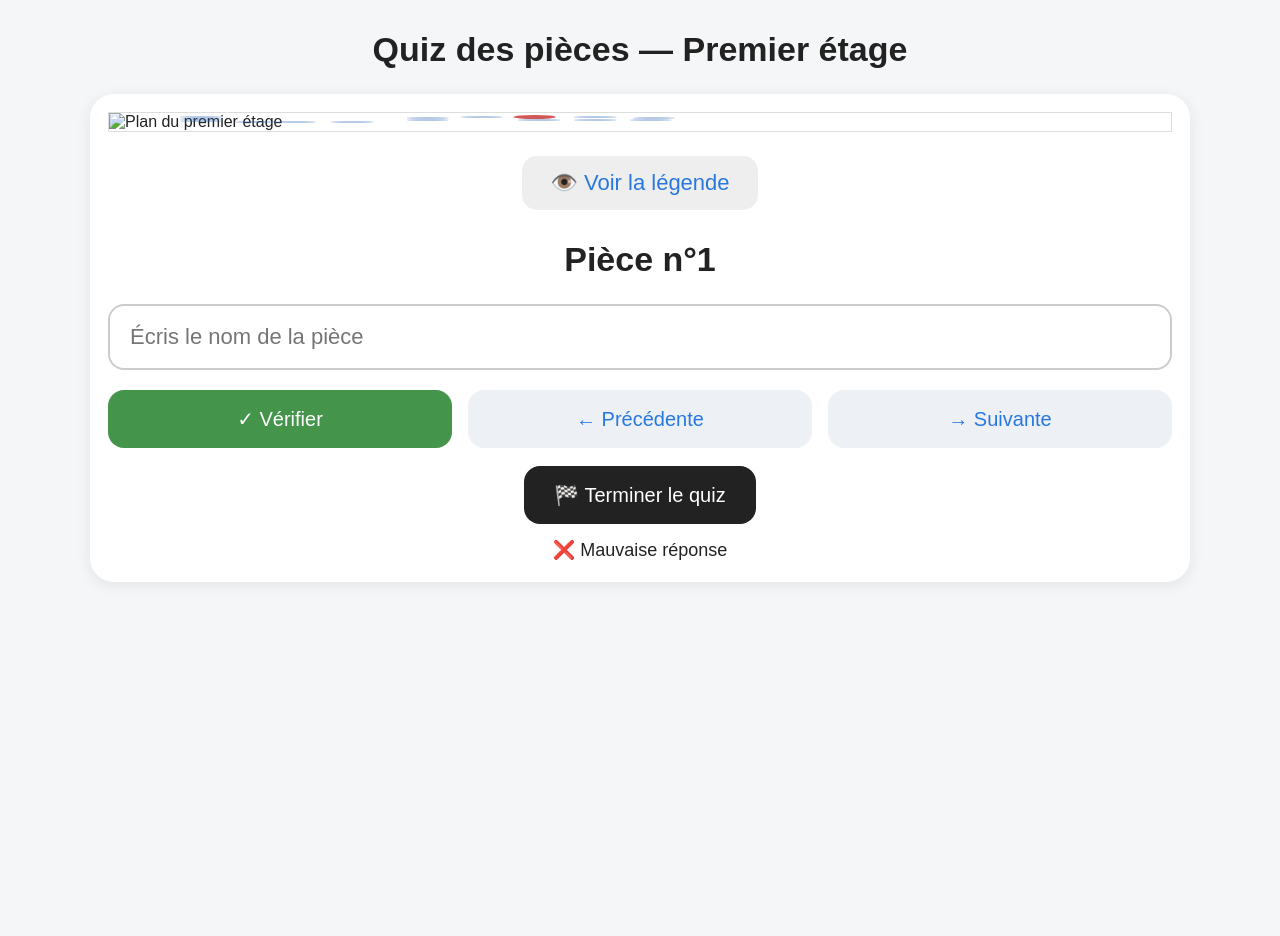
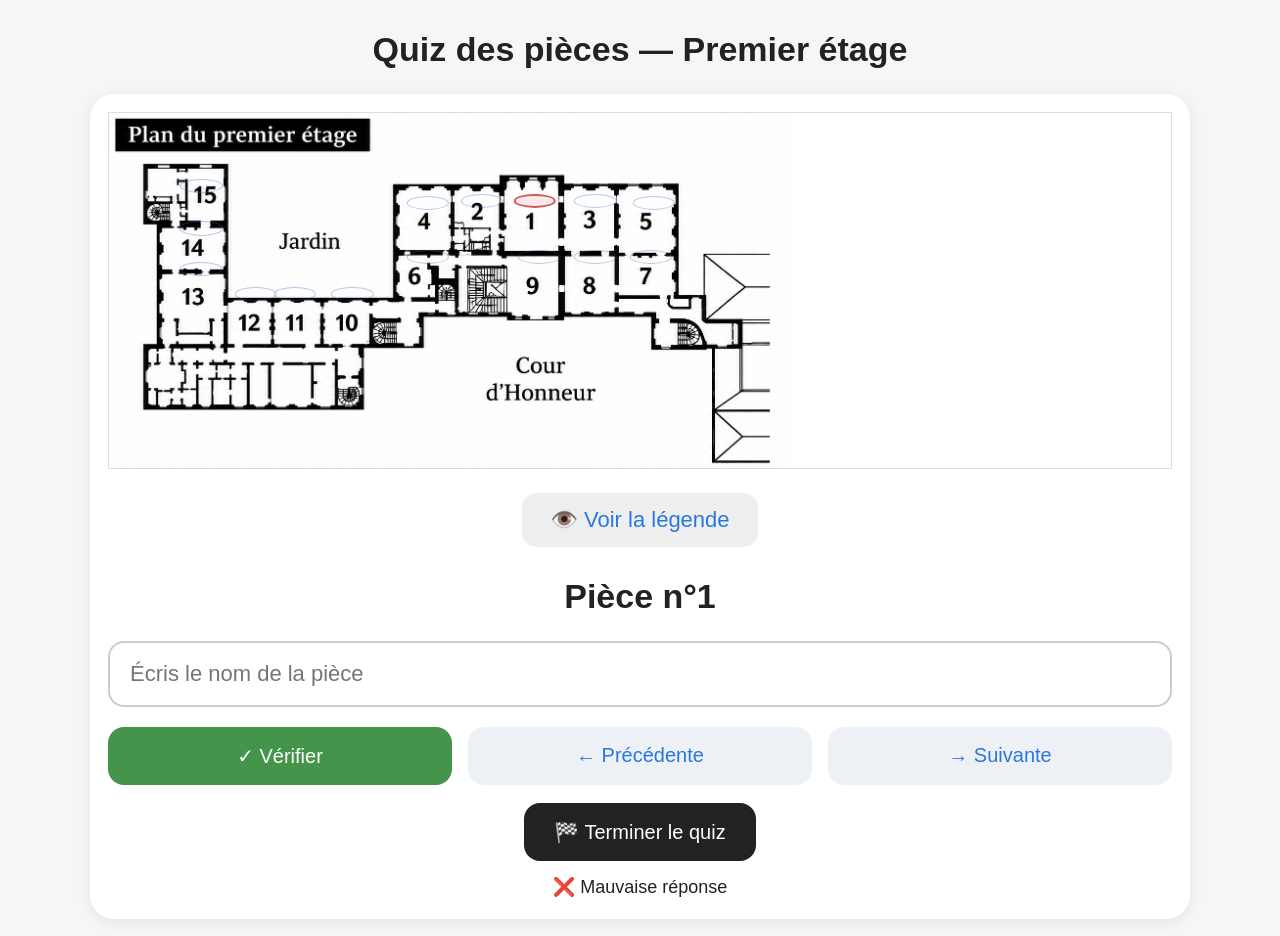
Before and after one commit to teamsec92/Quizz-premier-tage-, a plain HTML site: page index.html in a window 1280 px wide. Both pictures are taken after a click on the button "✓ Vérifier". Before the commit the page ends 800 px from the top, so only its background shows below. Drawn offline with Linux system fonts and the light colour scheme.

Commit message:
Update index.html

```diff
--- a/index.html
+++ b/index.html
@@ -3,7 +3,6 @@
 <head>
 <meta charset="UTF-8">
 <meta name="viewport" content="width=device-width, initial-scale=1.0">
-
 <title>Quiz des pièces — Premier étage</title>
 
 <style>
@@ -34,52 +33,39 @@ h1 {
     background: white;
     border-radius: 24px;
     padding: 18px;
-    box-shadow: 0 3px 15px rgba(0,0,0,0.08);
+    box-shadow: 0 3px 15px rgba(0,0,0,.08);
 }
 
-/* =========================
-   PLAN
-   ========================= */
-
+/* PLAN */
 .plan-container {
     position: relative;
     width: 100%;
     overflow: hidden;
     border: 1px solid #ddd;
     background: white;
+    line-height: 0;
 }
 
 .plan-image {
     display: block;
     width: 100%;
     height: auto;
-
-    /* Cache uniquement la légende à droite */
     clip-path: inset(0 36% 0 0);
 }
 
-
-/* =========================
-   PASTILLES
-   ========================= */
-
+/* PASTILLES */
 .room {
     position: absolute;
     width: 4%;
     height: 4%;
     transform: translate(-50%, -50%);
     z-index: 5;
-
     background: transparent;
     border: 1px solid rgba(40, 100, 180, 0.35);
     border-radius: 50%;
-
     padding: 0;
     cursor: pointer;
-
-    transition:
-        background 0.15s ease,
-        border 0.15s ease;
+    transition: background 0.15s ease, border 0.15s ease;
 }
 
 .room:hover {
@@ -102,76 +88,48 @@ h1 {
     border: 2px solid rgba(200, 50, 50, 0.80);
 }
 
-
-/* =========================
-   POSITIONS DES 15 PIÈCES
-   ========================= */
-
+/* POSITIONS */
 .r1  { left: 40.1%; top: 24.7%; }
 .r2  { left: 35.1%; top: 24.7%; }
 .r3  { left: 45.8%; top: 24.7%; }
-
 .r4  { left: 30.0%; top: 25.3%; }
 .r5  { left: 51.3%; top: 25.3%; }
-
 .r6  { left: 30.0%; top: 40.5%; }
 .r7  { left: 51.0%; top: 40.5%; }
 .r8  { left: 45.8%; top: 40.5%; }
 .r9  { left: 40.5%; top: 40.5%; }
-
 .r10 { left: 22.9%; top: 51.0%; }
 .r11 { left: 17.5%; top: 51.0%; }
 .r12 { left: 13.8%; top: 51.0%; }
-
 .r13 { left: 8.7%; top: 44.0%; }
 .r14 { left: 8.7%; top: 32.5%; }
 .r15 { left: 8.7%; top: 20.5%; }
 
-
-/* =========================
-   LÉGENDE
-   ========================= */
-
+/* LÉGENDE */
 .legend-button {
     display: block;
     margin: 24px auto 30px;
-
     padding: 14px 28px;
-
     border: none;
     border-radius: 15px;
-
-    background: #eeeeee;
+    background: #eee;
     color: #2878df;
-
     font-size: 22px;
     cursor: pointer;
 }
 
-.legend-button:hover {
-    background: #e4e4e4;
-}
-
 .legend {
     display: none;
-
     margin: 0 auto 25px;
     padding: 18px;
-
     max-width: 700px;
-
     background: #f4f6f8;
     border-radius: 15px;
-
     font-size: 18px;
     line-height: 1.6;
 }
 
-
-/* =========================
-   QUESTION
-   ========================= */
-
+/* QUESTION */
 .question {
     text-align: center;
     font-size: 34px;
@@ -182,10 +140,8 @@ h1 {
 .answer {
     width: 100%;
     padding: 18px 20px;
-
     border: 2px solid #ccc;
     border-radius: 16px;
-
     font-size: 22px;
     outline: none;
 }
@@ -194,11 +150,7 @@ h1 {
     border-color: #4285f4;
 }
 
-
-/* =========================
-   BOUTONS
-   ========================= */
-
+/* BOUTONS */
 .buttons {
     display: flex;
     gap: 16px;
@@ -207,15 +159,11 @@ h1 {
 
 button.action {
     flex: 1;
-
     padding: 17px 10px;
-
     border: none;
     border-radius: 16px;
-
     font-size: 20px;
     cursor: pointer;
-
     background: #edf0f4;
     color: #2878df;
 }
@@ -225,32 +173,17 @@ button.check {
     color: white;
 }
 
-button.action:active {
-    transform: scale(0.98);
-}
-
 .finish {
     display: block;
-
     margin: 18px auto 0;
-
     padding: 17px 30px;
-
     border: none;
     border-radius: 16px;
-
     background: #222;
     color: white;
-
     font-size: 20px;
-
     cursor: pointer;
 }
-
-
-/* =========================
-   RÉSULTAT
-   ========================= */
 
 .status {
     text-align: center;
@@ -261,26 +194,16 @@ button.action:active {
 
 .result {
     display: none;
-
     margin-top: 25px;
     padding: 25px;
-
     text-align: center;
-
     background: #f4f6f8;
     border-radius: 18px;
-
     font-size: 25px;
     font-weight: bold;
 }
 
-
-/* =========================
-   IPHONE / MOBILE
-   ========================= */
-
 @media (max-width: 600px) {
-
     body {
         padding: 10px 5px;
     }
@@ -309,14 +232,9 @@ button.action:active {
         font-size: 18px;
         padding: 16px 5px;
     }
-
-    .finish {
-        font-size: 19px;
-    }
 }
 </style>
 </head>
-
 
 <body>
 
@@ -326,85 +244,31 @@ button.action:active {
 
 <div class="quiz-card">
 
-
-<!-- =========================
-     PLAN
-     ========================= -->
-
 <div class="plan-container">
 
 <img
-        src="plan-premier-étage.png"
+    src="plan-premier-etage.png"
     class="plan-image"
     alt="Plan du premier étage"
 >
 
-    <button class="room r1"
-        onclick="selectRoom(1)"
-        aria-label="Pièce 1"></button>
-
-    <button class="room r2"
-        onclick="selectRoom(2)"
-        aria-label="Pièce 2"></button>
-
-    <button class="room r3"
-        onclick="selectRoom(3)"
-        aria-label="Pièce 3"></button>
-
-    <button class="room r4"
-        onclick="selectRoom(4)"
-        aria-label="Pièce 4"></button>
-
-    <button class="room r5"
-        onclick="selectRoom(5)"
-        aria-label="Pièce 5"></button>
-
-    <button class="room r6"
-        onclick="selectRoom(6)"
-        aria-label="Pièce 6"></button>
-
-    <button class="room r7"
-        onclick="selectRoom(7)"
-        aria-label="Pièce 7"></button>
-
-    <button class="room r8"
-        onclick="selectRoom(8)"
-        aria-label="Pièce 8"></button>
-
-    <button class="room r9"
-        onclick="selectRoom(9)"
-        aria-label="Pièce 9"></button>
-
-    <button class="room r10"
-        onclick="selectRoom(10)"
-        aria-label="Pièce 10"></button>
-
-    <button class="room r11"
-        onclick="selectRoom(11)"
-        aria-label="Pièce 11"></button>
-
-    <button class="room r12"
-        onclick="selectRoom(12)"
-        aria-label="Pièce 12"></button>
-
-    <button class="room r13"
-        onclick="selectRoom(13)"
-        aria-label="Pièce 13"></button>
-
-    <button class="room r14"
-        onclick="selectRoom(14)"
-        aria-label="Pièce 14"></button>
-
-    <button class="room r15"
-        onclick="selectRoom(15)"
-        aria-label="Pièce 15"></button>
+<button class="room r1" onclick="selectRoom(1)"></button>
+<button class="room r2" onclick="selectRoom(2)"></button>
+<button class="room r3" onclick="selectRoom(3)"></button>
+<button class="room r4" onclick="selectRoom(4)"></button>
+<button class="room r5" onclick="selectRoom(5)"></button>
+<button class="room r6" onclick="selectRoom(6)"></button>
+<button class="room r7" onclick="selectRoom(7)"></button>
+<button class="room r8" onclick="selectRoom(8)"></button>
+<button class="room r9" onclick="selectRoom(9)"></button>
+<button class="room r10" onclick="selectRoom(10)"></button>
+<button class="room r11" onclick="selectRoom(11)"></button>
+<button class="room r12" onclick="selectRoom(12)"></button>
+<button class="room r13" onclick="selectRoom(13)"></button>
+<button class="room r14" onclick="selectRoom(14)"></button>
+<button class="room r15" onclick="selectRoom(15)"></button>
 
 </div>
-
-
-<!-- =========================
-     LÉGENDE
-     ========================= -->
 
 <button class="legend-button" onclick="toggleLegend()">
 👁️ Voir la légende
@@ -412,40 +276,21 @@ button.action:active {
 
 <div id="legend" class="legend">
 
-    <strong>Les bureaux du premier étage :</strong>
-    <br><br>
+<strong>Les bureaux du premier étage :</strong><br><br>
 
-    1. Salon Doré
-    <br>
-
-    2. Secrétariat particulier
-    <br>
-
-    3. Salon Vert
-    <br>
-
-    4-7. Bureaux des collaborateurs
-    <br>
-
-    8. Salon des huissiers
-    <br>
-
-    9. Vestibule
-    <br>
-
+1. Salon Doré<br>
+2. Secrétariat particulier<br>
+3. Salon Vert<br>
+4-7. Bureaux des collaborateurs<br>
+8. Salon des huissiers<br>
+9. Vestibule<br>
 10-15. Appartements privés
 
 </div>
 
-
-<!-- =========================
-     QUESTION
-     ========================= -->
-
 <div id="question" class="question">
 Pièce n°1
 </div>
-
 
 <input
     id="answer"
@@ -457,95 +302,59 @@ button.action:active {
     spellcheck="false"
 >
 
-
-<!-- =========================
-     NAVIGATION
-     ========================= -->
-
 <div class="buttons">
 
-    <button
-        class="action check"
-        onclick="checkAnswer()">
+<button class="action check" onclick="checkAnswer()">
 ✓ Vérifier
 </button>
 
-    <button
-        class="action"
-        onclick="previousRoom()">
+<button class="action" onclick="previousRoom()">
 ← Précédente
 </button>
 
-    <button
-        class="action"
-        onclick="nextRoom()">
+<button class="action" onclick="nextRoom()">
 → Suivante
 </button>
 
 </div>
 
-
-<button
-    class="finish"
-    onclick="finishQuiz()">
+<button class="finish" onclick="finishQuiz()">
 🏁 Terminer le quiz
 </button>
-
 
 <div id="status" class="status"></div>
 
 <div id="result" class="result"></div>
 
-
 </div>
 </div>
 
-
 <script>
-
-/* =========================
-   RÉPONSES
-   ========================= */
 
 const correctAnswers = {
 
 1: "Salon Doré",
-
 2: "Secrétariat particulier",
-
 3: "Salon Vert",
-
 4: "Bureaux des collaborateurs",
 5: "Bureaux des collaborateurs",
 6: "Bureaux des collaborateurs",
 7: "Bureaux des collaborateurs",
-
 8: "Salon des huissiers",
-
 9: "Vestibule",
-
 10: "Appartements privés",
 11: "Appartements privés",
 12: "Appartements privés",
 13: "Appartements privés",
 14: "Appartements privés",
 15: "Appartements privés"
+
 };
-
-
-/* =========================
-   VARIABLES
-   ========================= */
 
 let currentRoom = 1;
 
 const answers = {};
 const checked = {};
-
-
-/* =========================
-   NORMALISATION
-   ========================= */
 
 function normalize(text) {
 
@@ -556,24 +365,15 @@ function normalize(text) {
         .replace(/[’']/g, "'")
         .replace(/\s+/g, " ")
         .trim();
+
 }
-
-
-/* =========================
-   SAUVEGARDE
-   ========================= */
 
 function saveCurrentAnswer() {
 
-    const input = document.getElementById("answer");
+    answers[currentRoom] =
+        document.getElementById("answer").value;
 
-    answers[currentRoom] = input.value;
 }
-
-
-/* =========================
-   SÉLECTION
-   ========================= */
 
 function selectRoom(room) {
 
@@ -582,35 +382,22 @@ function selectRoom(room) {
     currentRoom = room;
 
     updateDisplay();
+
 }
-
-
-/* =========================
-   AFFICHAGE
-   ========================= */
 
 function updateDisplay() {
 
     document.getElementById("question").textContent =
         "Pièce n°" + currentRoom;
 
-    const input =
-        document.getElementById("answer");
-
-    input.value =
+    document.getElementById("answer").value =
         answers[currentRoom] || "";
 
     document.getElementById("status").textContent = "";
 
     updateRoomColors();
 
-    input.focus();
 }
-
-
-/* =========================
-   COULEURS
-   ========================= */
 
 function updateRoomColors() {
 
@@ -626,7 +413,6 @@ function updateRoomColors() {
         );
 
         if (i === currentRoom) {
-
             room.classList.add("selected");
         }
 
@@ -645,15 +431,14 @@ function updateRoomColors() {
             } else {
 
                 room.classList.add("incorrect");
-            }
-        }
-    }
+
             }
 
+        }
 
-/* =========================
-   VÉRIFIER
-   ========================= */
+    }
+
+}
 
 function checkAnswer() {
 
@@ -667,27 +452,21 @@ function checkAnswer() {
 
     checked[currentRoom] = true;
 
-    const status =
-        document.getElementById("status");
-
     if (user === correct) {
 
-        status.textContent =
+        document.getElementById("status").textContent =
             "✅ Bonne réponse !";
 
     } else {
 
-        status.textContent =
+        document.getElementById("status").textContent =
             "❌ Mauvaise réponse";
+
     }
 
     updateRoomColors();
+
 }
-
-
-/* =========================
-   SUIVANTE
-   ========================= */
 
 function nextRoom() {
 
@@ -703,13 +482,10 @@ function nextRoom() {
 
         document.getElementById("status").textContent =
             "Tu es déjà sur la dernière pièce.";
-    }
+
     }
 
-
-/* =========================
-   PRÉCÉDENTE
-   ========================= */
+}
 
 function previousRoom() {
 
@@ -725,13 +501,10 @@ function previousRoom() {
 
         document.getElementById("status").textContent =
             "Tu es déjà sur la première pièce.";
-    }
+
     }
 
-
-/* =========================
-   TERMINER
-   ========================= */
+}
 
 function finishQuiz() {
 
@@ -752,7 +525,9 @@ function finishQuiz() {
         if (user === correct) {
 
             score++;
+
         }
+
     }
 
     updateRoomColors();
@@ -770,15 +545,14 @@ function finishQuiz() {
     document.getElementById("status").textContent = "";
 
     window.scrollTo({
+
         top: document.body.scrollHeight,
+
         behavior: "smooth"
+
     });
+
 }
-
-
-/* =========================
-   AFFICHER / CACHER LÉGENDE
-   ========================= */
 
 function toggleLegend() {
 
@@ -792,13 +566,10 @@ function toggleLegend() {
     } else {
 
         legend.style.display = "block";
-    }
+
     }
 
-
-/* =========================
-   TOUCHE ENTRÉE
-   ========================= */
+}
 
 document
 .getElementById("answer")
@@ -807,13 +578,19 @@ document
     if (event.key === "Enter") {
 
         checkAnswer();
+
     }
+
 });
 
+document
+.querySelector(".plan-image")
+.addEventListener("error", function() {
 
-/* =========================
-   DÉMARRAGE
-   ========================= */
+    document.getElementById("status").textContent =
+        "⚠️ Impossible de charger le plan.";
+
+});
 
 updateDisplay();
 
```
Lines whose indentation alone changed are shown as unchanged.
